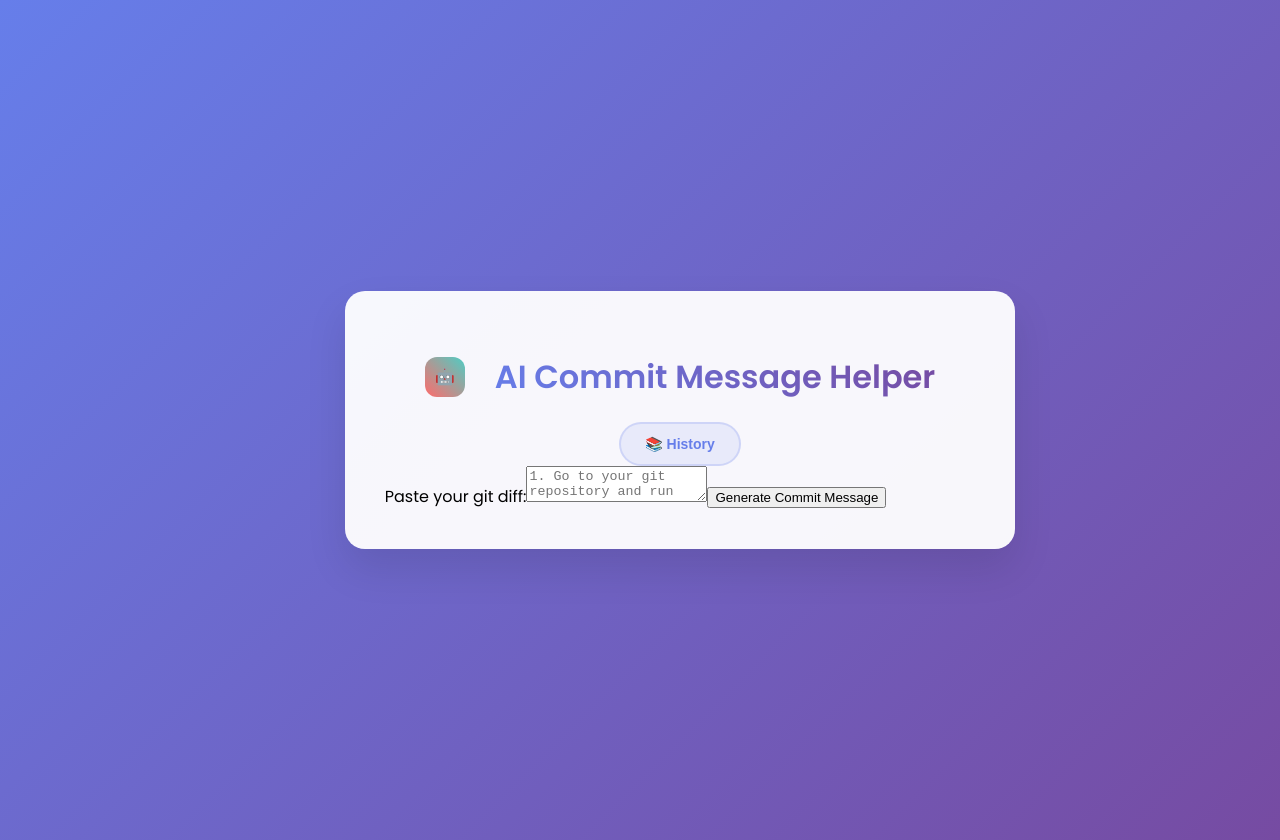
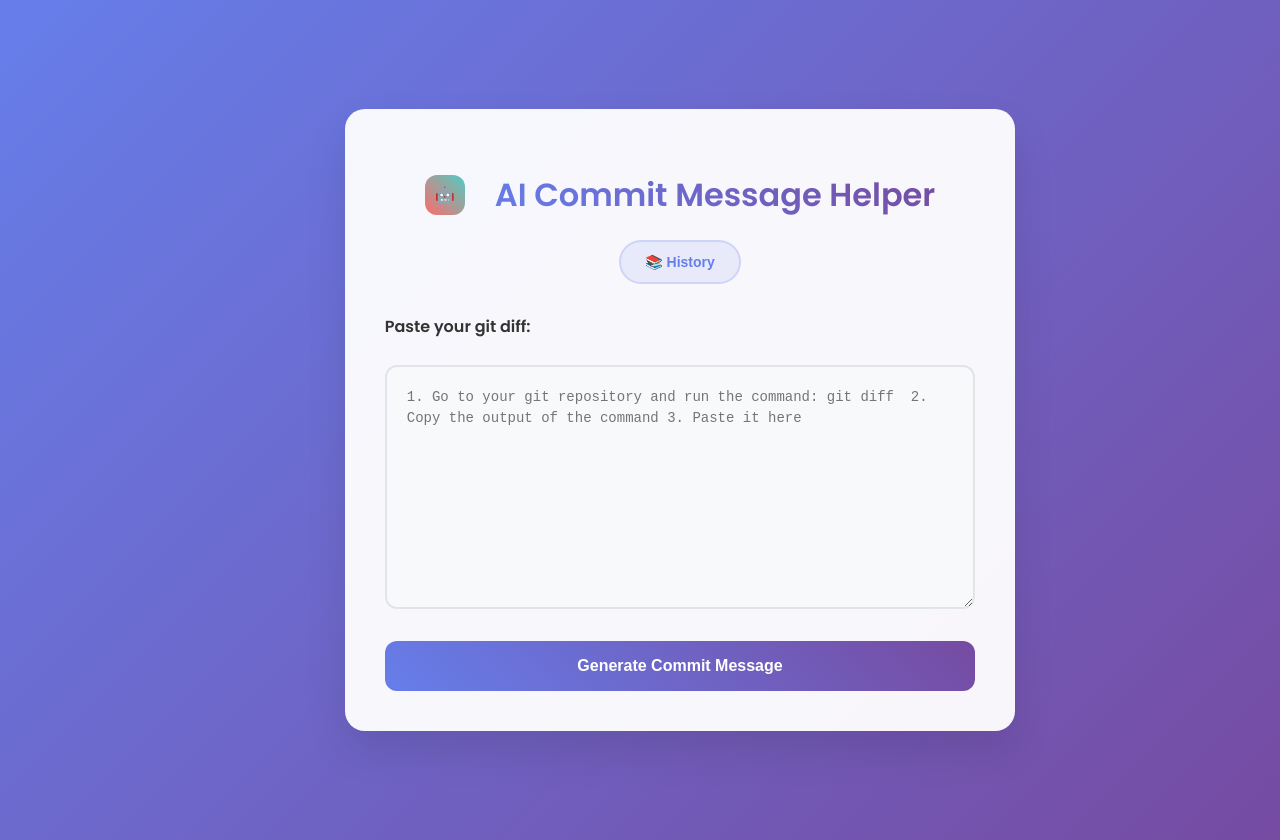
Before and after one commit to KatheRojasO/ai-commit-message-helper, a React (Vite) app in the folder frontend/: page / in a window 1280 px wide. Built offline with nearby package versions, Linux system fonts and the light colour scheme.

Commit message:
Style diff input component

```diff
--- /dev/null
+++ b/frontend/src/style/components/DiffInput.css
@@ -0,0 +1,42 @@
+.input-section-container {
+  display: flex;
+  flex-direction: column;
+  gap: 1rem;
+}
+
+.input-label {
+  font-size: 16px;
+  font-weight: 600;
+  color: #333;
+  margin: 30px 0 10px 0;
+}
+
+.diff-input {
+  min-height: 200px;
+  padding: 20px;
+  border: 2px solid #e1e5e9;
+  border-radius: 12px;
+  font-family: "Courier New", monospace;
+  font-size: 14px;
+  line-height: 1.5;
+  background: #f8f9fa;
+}
+
+.generate-button {
+  width: 100%;
+  padding: 16px;
+  background: linear-gradient(45deg, #667eea, #764ba2);
+  color: white;
+  border: none;
+  border-radius: 12px;
+  font-size: 16px;
+  font-weight: 600;
+  cursor: pointer;
+  transition: all 0.3s ease;
+  margin-top: 16px;
+}
+
+.generate-button:hover {
+  transform: translateY(-2px);
+  box-shadow: 0 8px 25px rgba(102, 126, 234, 0.3);
+}
--- a/frontend/src/style/styles.css
+++ b/frontend/src/style/styles.css
@@ -1,3 +1,4 @@
 @import "./base/layout.css";
 
 @import "./components/Header.css";
+@import "./components/DiffInput.css";
```
